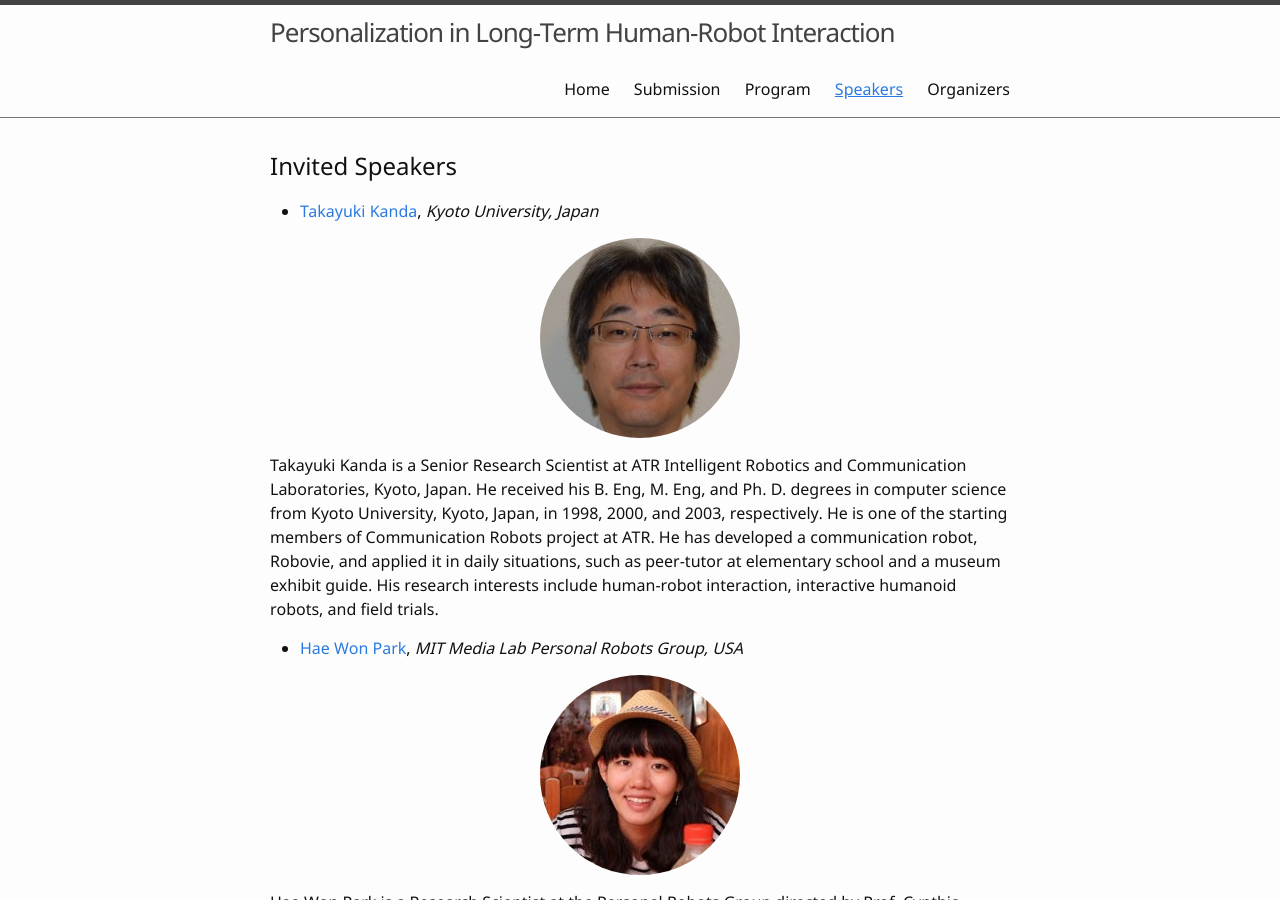
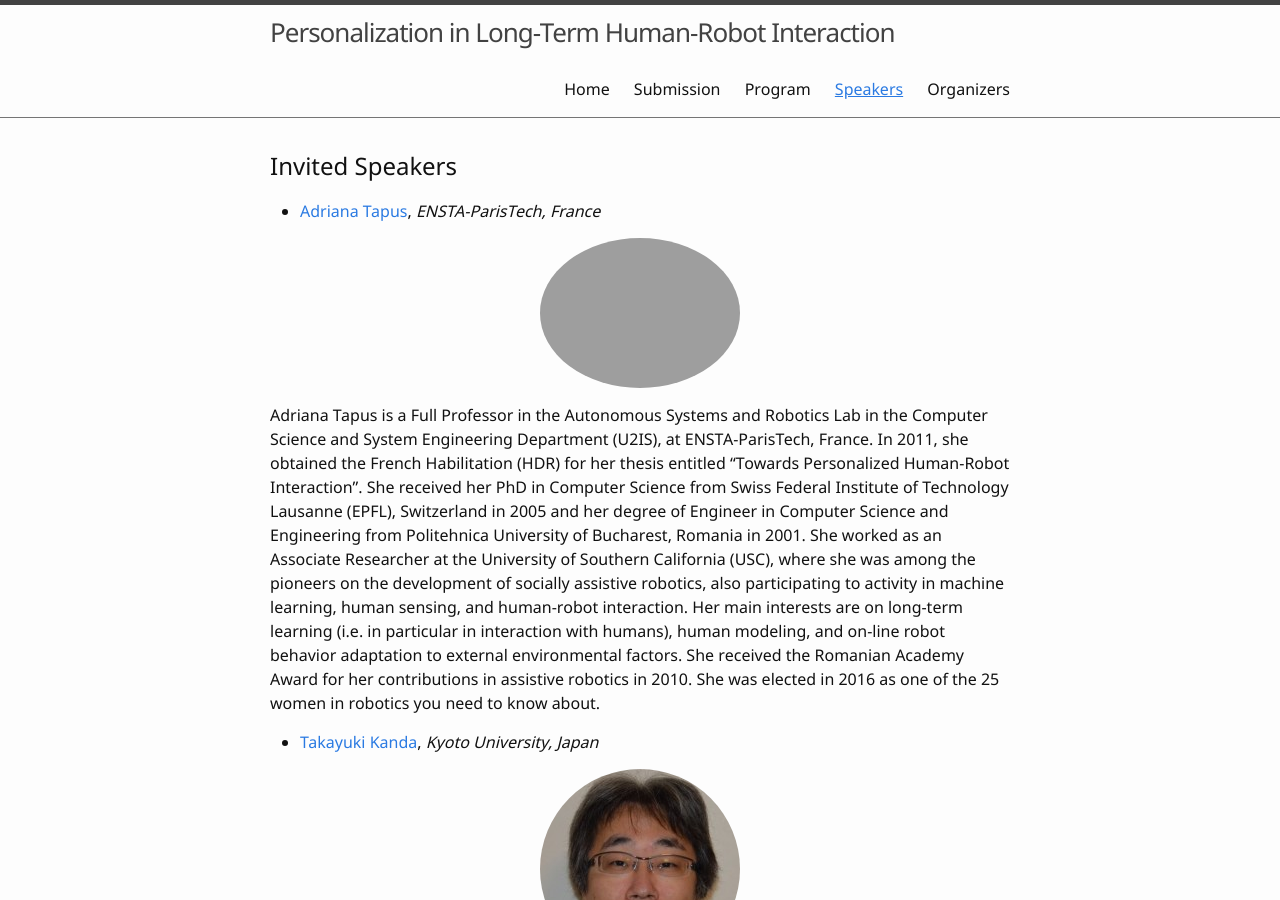
Before and after one commit to mcstaffa81/leap_hri_2023.io, a Jekyll site: the page built from 2-speakers.md, in a window 1280 px wide and 900 px high. Built offline with Jekyll 4.4.1, drawn with Linux system fonts in a browser that asks for light colours.

Commit message:
Adriana Tapus description is added for the speakers

```diff
--- a/2-speakers.md
+++ b/2-speakers.md
@@ -6,6 +6,10 @@ nav: true
 ## Invited Speakers
 
 <div class="id-pics" markdown="1">
+
+- [Adriana Tapus](http://perso.ensta-paristech.fr/~tapus/eng/), *ENSTA-ParisTech, France*
+{% include figure.html img="adriana-tapus.jpeg" alt="Adriana Tapus" width="200px" height="200px" %}
+Adriana Tapus is a Full Professor in the Autonomous Systems and Robotics Lab in the Computer Science and System Engineering Department (U2IS), at ENSTA-ParisTech, France. In 2011, she obtained the French Habilitation (HDR) for her thesis entitled “Towards Personalized Human-Robot Interaction”. She received her PhD in Computer Science from Swiss Federal Institute of Technology Lausanne (EPFL), Switzerland in 2005 and her degree of Engineer in Computer Science and Engineering from Politehnica University of Bucharest, Romania in 2001. She worked as an Associate Researcher at the University of Southern California (USC), where she was among the pioneers on the development of socially assistive robotics, also participating to activity in machine learning, human sensing, and human-robot interaction. Her main interests are on long-term learning (i.e. in particular in interaction with humans), human modeling, and on-line robot behavior adaptation to external environmental factors. She received the Romanian Academy Award for her contributions in assistive robotics in 2010. She was elected in 2016 as one of the 25 women in robotics you need to know about.
 
 - [Takayuki Kanda](http://www.robot.soc.i.kyoto-u.ac.jp/~kanda/), *Kyoto University, Japan*
 {% include figure.html img="takayuki-kanda.jpeg" alt="Takayuki Kanda" width="200px" height="200px" %}
```
Also changed, not shown: images/adriana-tapus.png (added).
